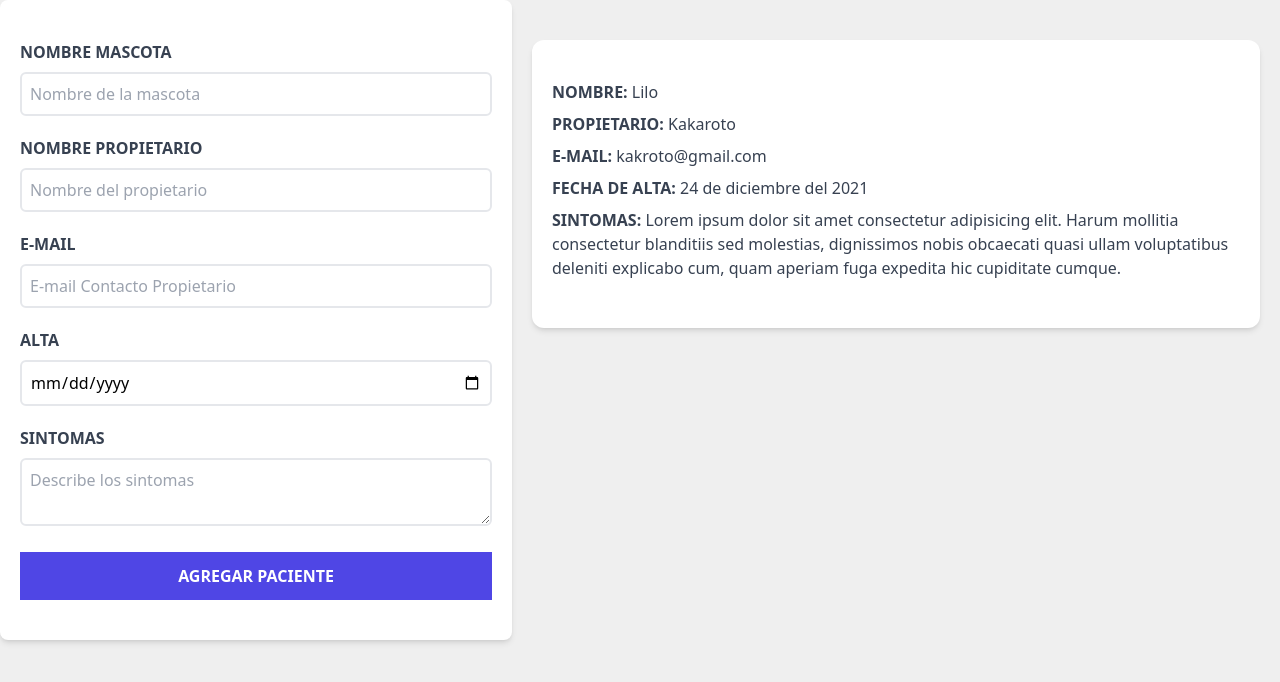
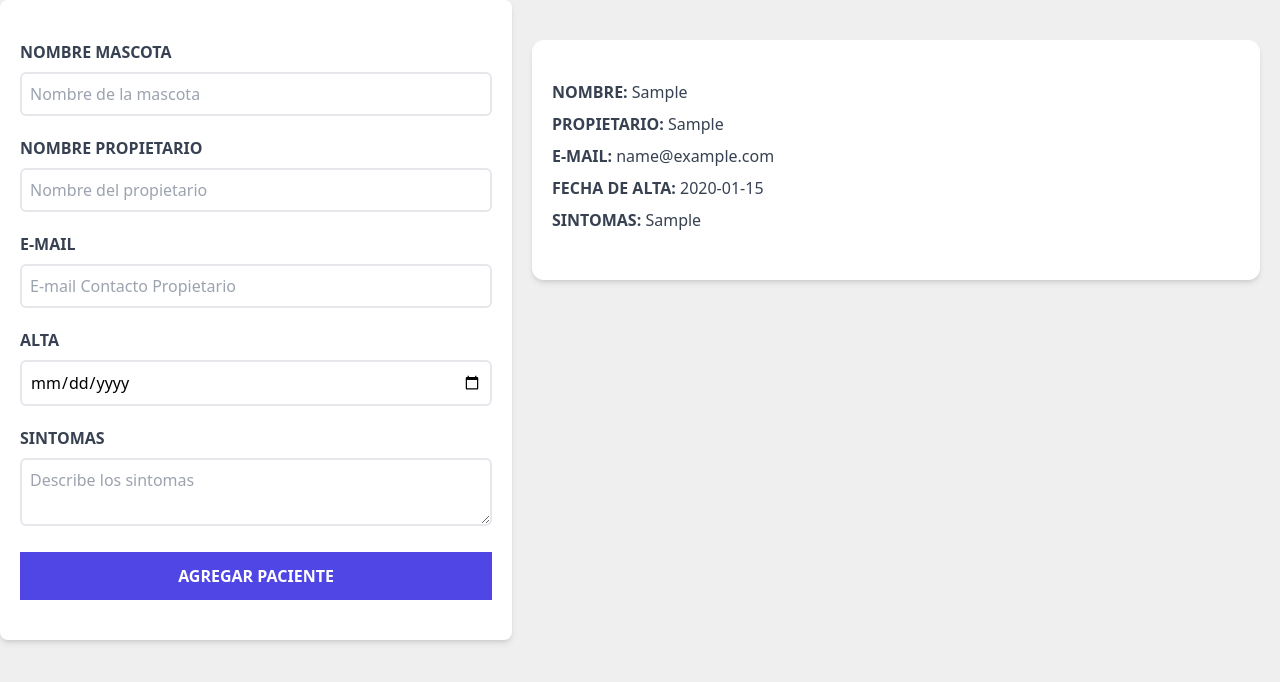
Before and after one commit to UrielQuiroz/PatientManager, a React (Create React App) app in the folder patient-manager/: page / in a window 1280 px wide. Both pictures are taken after typing "Sample", "Sample", "name@example.com", "2020-01-15", "Sample" into the empty fields and a click on the input "Agregar Paciente". Shown: the part 260-942 px from the top of the page. Built offline with nearby package versions, Linux system fonts and the light colour scheme.

Commit message:
Mostrando listado
Mostrando información de los pacientes en el listado.

```diff
--- a/patient-manager/src/components/Paciente.jsx
+++ b/patient-manager/src/components/Paciente.jsx
@@ -1,37 +1,37 @@
 import React from "react";
 
-function Paciente() {
+function Paciente({paciente}) {
+
+  const { nombre, propietario, email, fecha, sintomas } = paciente;
+
   return (
     <div className="mx-5 my-10 bg-white shadow-md px-5 py-10 rounded-xl">
       <p className="font-bold mb-2 text-gray-700 uppercase">
         Nombre: {""}
-        <span className="font-normal normal-case">Lilo</span>
+        <span className="font-normal normal-case">{nombre}</span>
       </p>
 
       <p className="font-bold mb-2 text-gray-700 uppercase">
         Propietario: {""}
-        <span className="font-normal normal-case">Kakaroto</span>
+        <span className="font-normal normal-case">{propietario}</span>
       </p>
 
       <p className="font-bold mb-2 text-gray-700 uppercase">
         E-mail: {""}
-        <span className="font-normal normal-case">kakroto@gmail.com</span>
+        <span className="font-normal normal-case">{email}</span>
       </p>
 
       <p className="font-bold mb-2 text-gray-700 uppercase">
         Fecha de Alta: {""}
         <span className="font-normal normal-case">
-          24 de diciembre del 2021
+          {fecha}
         </span>
       </p>
 
       <p className="font-bold mb-2 text-gray-700 uppercase">
         Sintomas: {""}
         <span className="font-normal normal-case">
-          Lorem ipsum dolor sit amet consectetur adipisicing elit. Harum
-          mollitia consectetur blanditiis sed molestias, dignissimos nobis
-          obcaecati quasi ullam voluptatibus deleniti explicabo cum, quam
-          aperiam fuga expedita hic cupiditate cumque.
+          {sintomas}
         </span>
       </p>
     </div>
```
